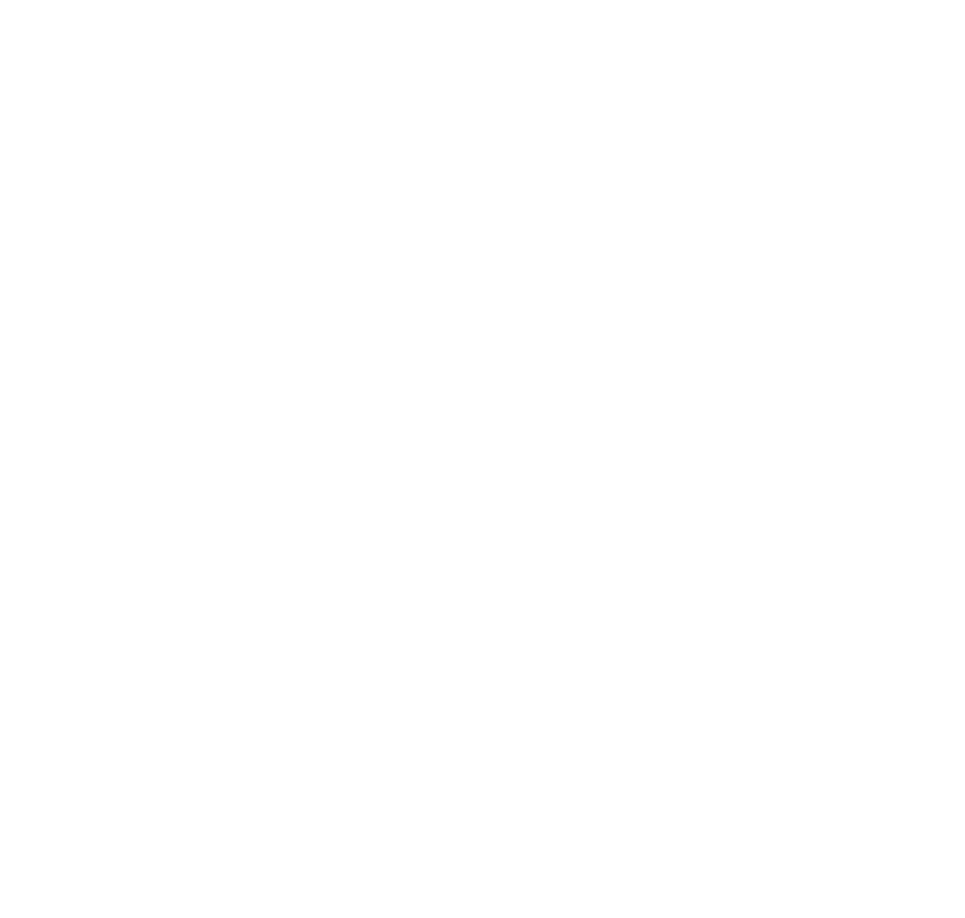
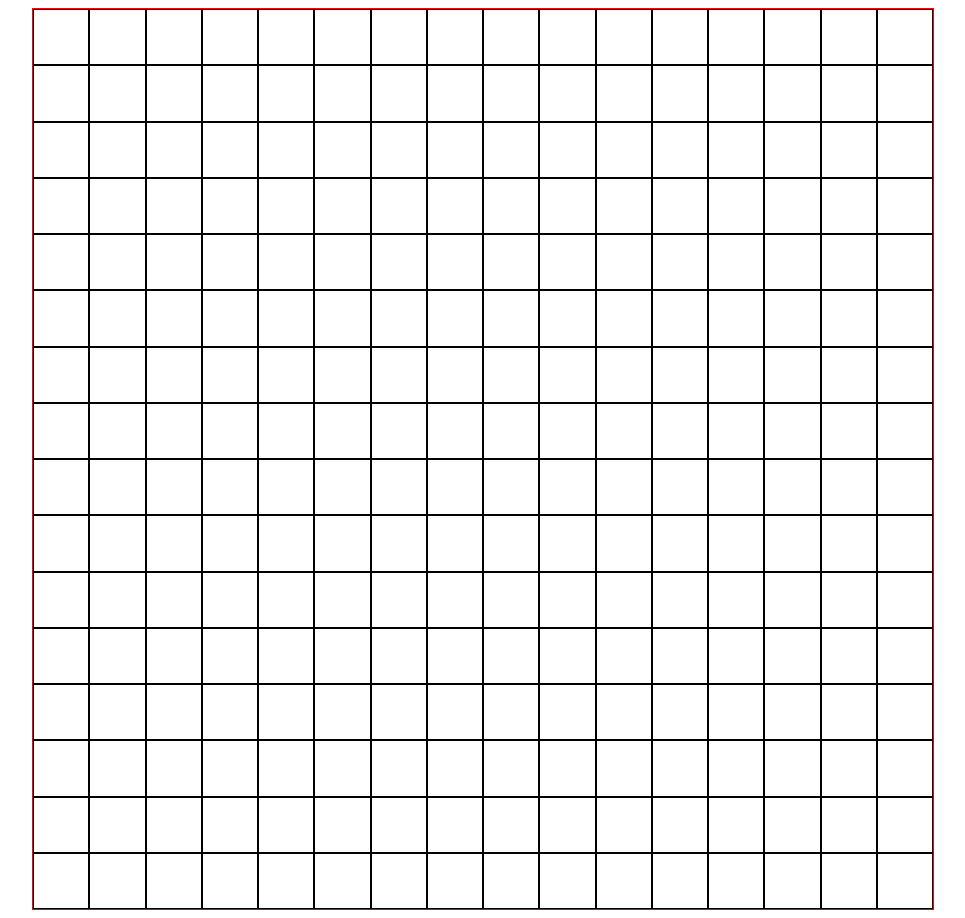
Before and after one commit to ElPopo18/etch-a-skecth, a plain HTML site: page index.html in a window 1280 px wide. Shown: the whole page, without its empty margins (157-1122 px from the left). Before the commit the page ends 800 px from the top, so only its background shows below. Drawn offline with Linux system fonts and the light colour scheme.

Commit message:
Add the CSS for the Etch-a-Sketch grid
The 16X16 square grid has been added alongside the CSS of it

```diff
--- a/index.html
+++ b/index.html
@@ -5,9 +5,11 @@
     <meta name="viewport" content="width=device-width, initial-scale=1.0">
     <link rel="stylesheet" href="styles/styles.css">
     <script src="scripts/script.js"></script>
-    <title>Document</title>
+    <title>Etch-a-Sketch</title>
 </head>
 <body>
 
+    <div class="container"></div>
+
 </body>
 </html>
--- a/scripts/script.js
+++ b/scripts/script.js
@@ -0,0 +1,14 @@
+document.addEventListener('DOMContentLoaded', function () {
+
+    let container = document.querySelector(".container")
+
+    let grid = Math.pow(16, 2);
+
+    for (let i = 0; i < grid; i++){
+        const item = document.createElement("div");
+
+        item.classList.add("item", "item-" + i);
+        container.appendChild(item);
+    }
+
+})
--- a/styles/styles.css
+++ b/styles/styles.css
@@ -0,0 +1,16 @@
+.container{
+    box-sizing: border-box;
+    border: 1px solid red;
+    display: flex;
+    margin: auto;
+    width: 902px;
+    height: 902px;
+    flex-wrap: wrap;
+}
+
+.item {
+  border: 1px solid black;
+  box-sizing: border-box;
+  width: 56.25px;
+  height: 56.25px;
+}
```
